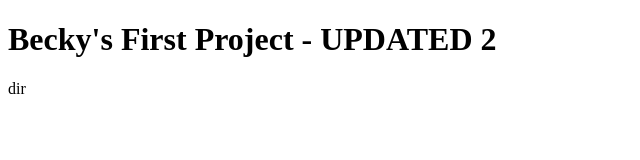
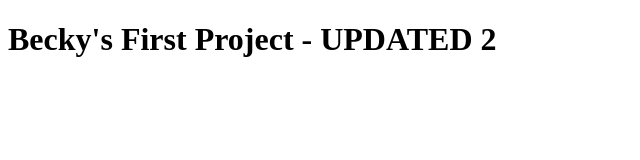
Before and after one commit to beckwanderer/firstproject, a plain HTML site: page index.html in a window 1280 px wide. Shown: the full height of the page, 0-640 px from the left. Drawn offline with Linux system fonts and the light colour scheme.

Commit message:
Removed dir

```diff
--- a/index.html
+++ b/index.html
@@ -10,7 +10,6 @@
 
     <h1>Becky's First Project - UPDATED 2</h1>
 
-    dir
     <div class="container">
     </div>
 
```
